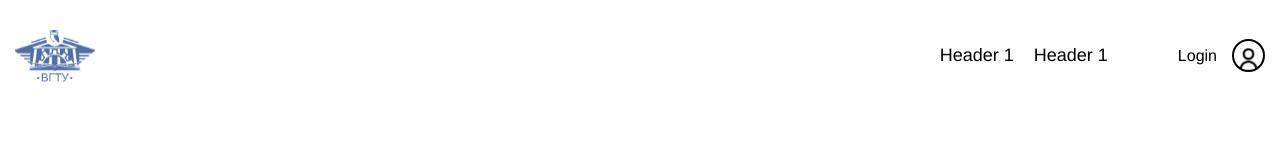
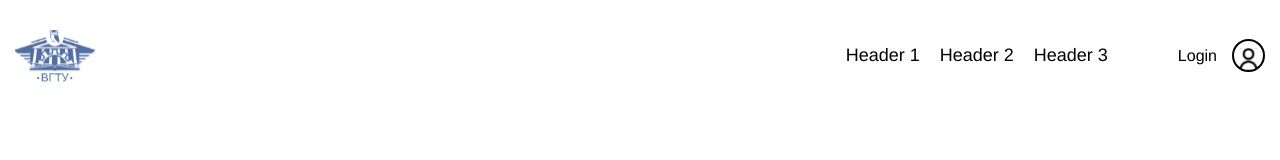
Before and after one commit to MikePanda-Front/VSTU, a Vue app: page / in a window 1280 px wide. Shown: the top 160 px of the page. Built offline with nearby package versions, Linux system fonts and the light colour scheme.

Commit message:
added data for header

```diff
--- a/src/components/Header/Header.vue
+++ b/src/components/Header/Header.vue
@@ -3,9 +3,7 @@
     <img src="../../assets/Logo.svg" alt="logo" />
     <div class="Header__Nav">
       <div class="Header__Nav__Content">
-        <Link />
-        <Link />
-        <!-- <Link /> -->
+        <Link v-for="data of this.header" :key="data.header" :data="data" />
       </div>
       <LogInOut />
     </div>
@@ -15,11 +13,70 @@
 <script>
 import LogInOut from './LogInOut'
 import Link from './Link'
-
 export default {
   components: {
     LogInOut,
     Link,
+  },
+  data() {
+    return {
+      header: [
+        {
+          header: 'Header 1',
+          description: {
+            shortInfo: 'Краткое описание заголовка',
+            info: [
+              {
+                id: 11,
+                header: 'Заголовок 1',
+                list: ['Название 1', 'Название 2', 'Название 2'],
+              },
+            ],
+          },
+        },
+        {
+          header: 'Header 2',
+          description: {
+            shortInfo: 'Краткое описание другого заголовка',
+            info: [
+              {
+                id: 21,
+                header: 'Заголовок 1',
+                list: ['Название 1', 'Название 2', 'Название 2'],
+              },
+              {
+                id: 22,
+                header: 'Заголовок 1',
+                list: ['Название 1', 'Название 2', 'Название 2'],
+              },
+              {
+                id: 23,
+                header: 'Заголовок 1',
+                list: ['Название 1', 'Название 2', 'Название 2'],
+              },
+            ],
+          },
+        },
+        {
+          header: 'Header 3',
+          description: {
+            shortInfo: 'Краткое описание еще одного заголовка',
+            info: [
+              {
+                id: 31,
+                header: 'Заголовок 1',
+                list: ['Название 1', 'Название 2', 'Название 2'],
+              },
+              {
+                id: 32,
+                header: 'Заголовок 1',
+                list: ['Название 1', 'Название 2', 'Название 2'],
+              },
+            ],
+          },
+        },
+      ],
+    }
   },
 }
 </script>
--- a/src/components/Header/Link.vue
+++ b/src/components/Header/Link.vue
@@ -1,8 +1,8 @@
 <template>
   <div class="Wrapper">
-    <p>Header 1</p>
+    <p>{{ data.header }}</p>
     <div class="Wrapper__Content">
-      <LinkDesc />
+      <LinkDesc :description="data.description" />
     </div>
   </div>
 </template>
@@ -12,6 +12,9 @@ import LinkDesc from './LinkDesc'
 export default {
   components: {
     LinkDesc,
+  },
+  props: {
+    data: Object,
   },
 }
 </script>
--- a/src/components/Header/LinkDesc.vue
+++ b/src/components/Header/LinkDesc.vue
@@ -1,29 +1,17 @@
 <template>
   <div class="Wrapper">
-    <h1>Краткая ифнормация о категоряих</h1>
+    <h1>{{ description.shortInfo }}</h1>
     <div class="Wrapper__Content">
-      <div class="Wrapper__Content__Links">
-        <h2>Загаловок</h2>
+      <div
+        class="Wrapper__Content__Links"
+        v-for="info of description.info"
+        :key="info.id"
+      >
+        <h2>{{ info.header }}</h2>
         <ul>
-          <li>Название</li>
-          <li>Название</li>
-          <li>Название</li>
-        </ul>
-      </div>
-      <div class="Wrapper__Content__Links">
-        <h2>Загаловок</h2>
-        <ul>
-          <li>Название</li>
-          <li>Название</li>
-          <li>Название</li>
-        </ul>
-      </div>
-      <div class="Wrapper__Content__Links">
-        <h2>Загаловок</h2>
-        <ul>
-          <li>Название</li>
-          <li>Название</li>
-          <li>Название</li>
+          <li v-for="(item, i) of info.list" :key="`${item}-${i}`">
+            {{ item }}
+          </li>
         </ul>
       </div>
     </div>
@@ -31,7 +19,11 @@
 </template>
 
 <script>
-export default {}
+export default {
+  props: {
+    description: Object,
+  },
+}
 </script>
 
 <style lang="scss" scoped>
```
